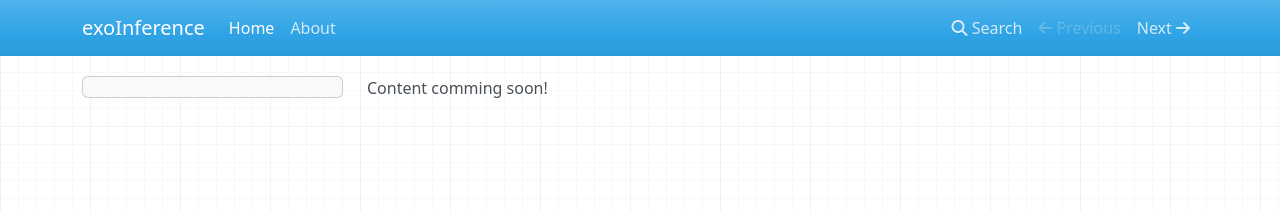
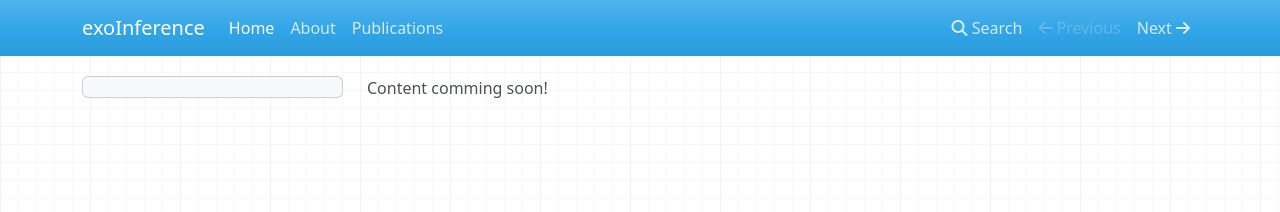
Before and after one commit to exoInference/exoinference.github.io, an MkDocs documentation site: the page built from docs/index.md, in a window 1280 px wide. Shown: the top 212 px of the page. Built offline with MkDocs 1.6.1, drawn with Linux system fonts in a browser that asks for light colours; nearby versions of some CDN libraries.

Commit message:
Update mkdocs.yml

```diff
--- a/mkdocs.yml
+++ b/mkdocs.yml
@@ -4,6 +4,7 @@ theme:
 nav:
     - Home: index.md
     - About: about.md
+    - Publications: publications.md
 theme:
   features:
     - navigation.tabs
```
